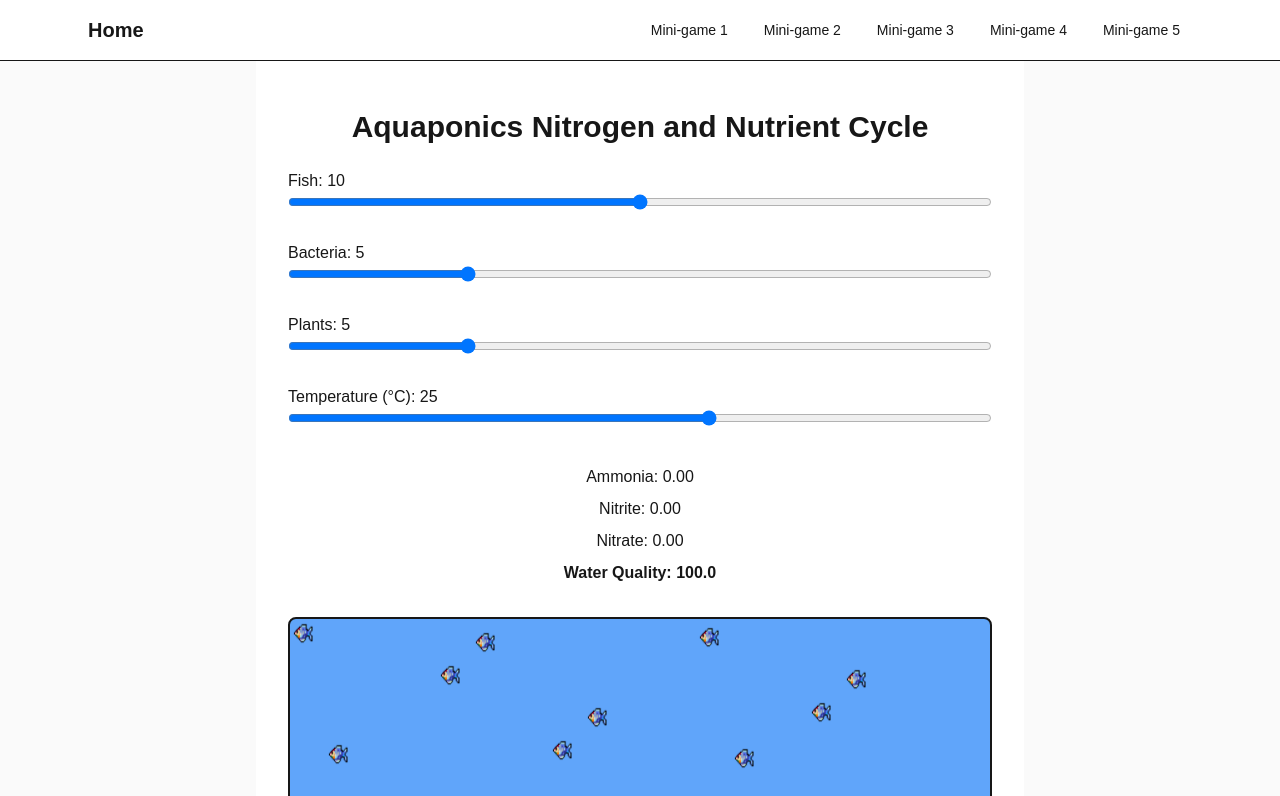
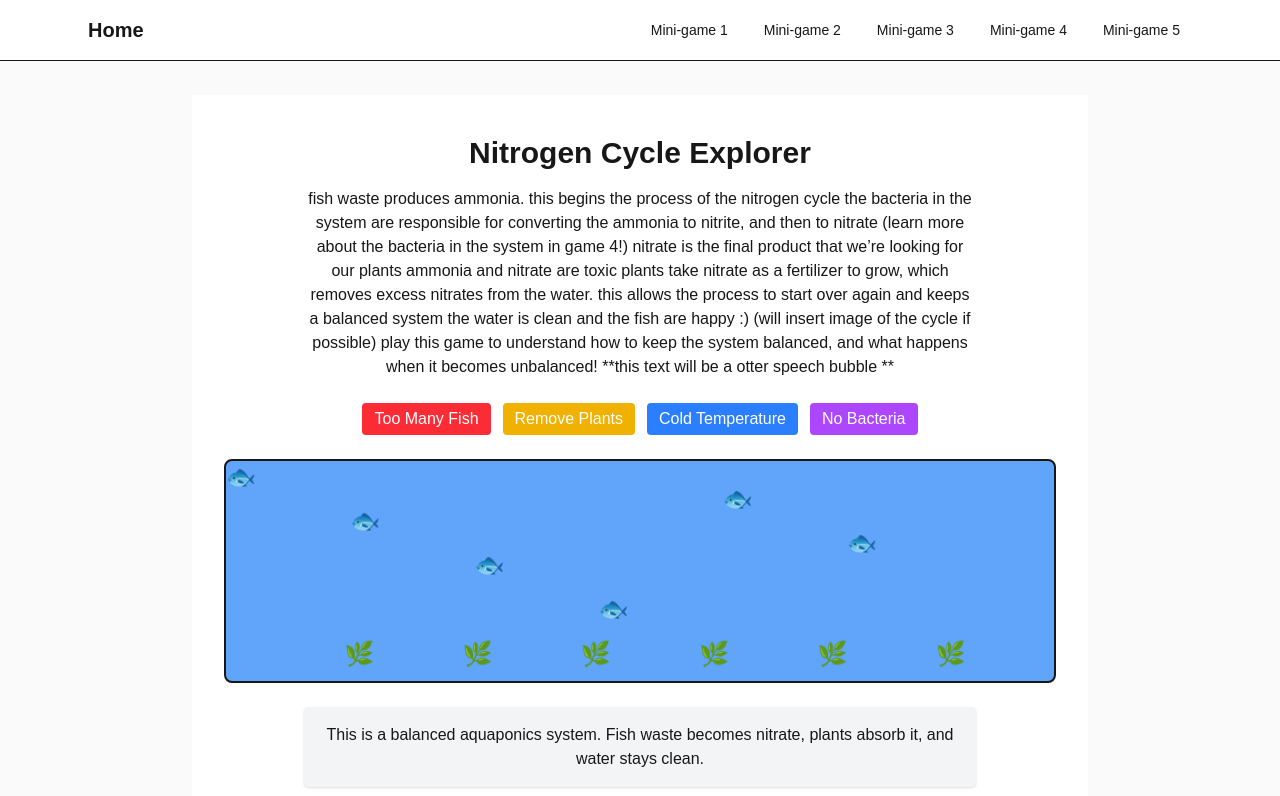
Before and after one commit to AshiJ7/FishFarmFrenzy, a Next.js app: page /mini-game-2 in a window 1280 px wide. Shown: the top 796 px of the page. Built offline with nearby package versions, Linux system fonts and the light colour scheme.

Commit message:
changed mini game 2

```diff
--- a/app/mini-game-2/page.tsx
+++ b/app/mini-game-2/page.tsx
@@ -1,224 +1,483 @@
+// "use client";
+
+// import { useState } from "react";
+// import Link from "next/link";
+
+// type GameState = {
+//   fish: number;
+//   bacteria: number;
+//   plants: number;
+//   temperature: number;
+//   ammonia: number;
+//   nitrite: number;
+//   nitrate: number;
+//   waterQuality: number;
+// };
+
+// export default function MiniGame2() {
+//   const [gameState, setGameState] = useState<GameState>({
+//     fish: 10,
+//     bacteria: 5,
+//     plants: 5,
+//     temperature: 25,
+//     ammonia: 0,
+//     nitrite: 0,
+//     nitrate: 0,
+//     waterQuality: 100,
+//   });
+
+//   const recalculate = (newState: GameState) => {
+//     let ammonia = newState.fish * 0.8;
+
+//     let efficiencyMultiplier = 1;
+
+//     if (newState.temperature < 18) {
+//       efficiencyMultiplier = 0.5;
+//     } else if (
+//       newState.temperature >= 24 &&
+//       newState.temperature <= 26
+//     ) {
+//       efficiencyMultiplier = 1.3;
+//     }
+
+//     const bacteriaPower =
+//       newState.bacteria * 0.6 * efficiencyMultiplier;
+
+//     const ammoniaConverted = Math.min(ammonia, bacteriaPower);
+//     ammonia -= ammoniaConverted;
+//     let nitrite = ammoniaConverted;
+
+//     const nitriteConverted = Math.min(nitrite, bacteriaPower * 0.8);
+//     nitrite -= nitriteConverted;
+//     let nitrate = nitriteConverted;
+
+//     const plantUptake = Math.min(
+//       nitrate,
+//       newState.plants * 0.7
+//     );
+//     nitrate -= plantUptake;
+
+//     let waterQuality =
+//       100 -
+//       ammonia * 15 -
+//       nitrite * 25 -
+//       nitrate * 5;
+
+//     waterQuality = Math.max(0, Math.min(100, waterQuality));
+
+//     setGameState({
+//       ...newState,
+//       ammonia,
+//       nitrite,
+//       nitrate,
+//       waterQuality,
+//     });
+//   };
+
+//   const handleChange = (
+//     key: keyof GameState,
+//     value: number
+//   ) => {
+//     const updated = {
+//       ...gameState,
+//       [key]: value,
+//     };
+
+//     recalculate(updated);
+//   };
+
+//   return (
+//     <div className="flex min-h-screen items-center justify-center bg-zinc-50 dark:bg-black">
+//       <main className="flex w-full max-w-3xl flex-col items-center py-12 px-8 bg-white dark:bg-black">
+//         <h1 className="text-3xl font-semibold mb-6">
+//           Aquaponics Nitrogen and Nutrient Cycle
+//         </h1>
+
+//         <div className="w-full space-y-6">
+//           <Slider
+//             label="Fish"
+//             value={gameState.fish}
+//             onChange={(v) => handleChange("fish", v)}
+//           />
+
+//           <Slider
+//             label="Bacteria"
+//             value={gameState.bacteria}
+//             onChange={(v) => handleChange("bacteria", v)}
+//           />
+
+//           <Slider
+//             label="Plants"
+//             value={gameState.plants}
+//             onChange={(v) => handleChange("plants", v)}
+//           />
+
+//           <Slider
+//             label="Temperature (°C)"
+//             value={gameState.temperature}
+//             onChange={(v) => handleChange("temperature", v)}
+//             min={10}
+//             max={35}
+//           />
+//         </div>
+
+//         {/* Stats */}
+//         <div className="mt-8 text-center space-y-2">
+//           <p>Ammonia: {gameState.ammonia.toFixed(2)}</p>
+//           <p>Nitrite: {gameState.nitrite.toFixed(2)}</p>
+//           <p>Nitrate: {gameState.nitrate.toFixed(2)}</p>
+//           <p className="font-bold">
+//             Water Quality: {gameState.waterQuality.toFixed(1)}
+//           </p>
+//         </div>
+
+//         {/* Visual Tank */}
+//         <div
+//           className="mt-8 w-full h-56 border-2 rounded-lg relative overflow-hidden transition-colors duration-300"
+//           style={{
+//             backgroundColor:
+//               gameState.waterQuality > 70
+//                 ? "#60a5fa"
+//                 : gameState.waterQuality > 40
+//                 ? "#facc15"
+//                 : "#ef4444",
+//           }}
+//         >
+//           {/* Fish Rendering */}
+//           {Array.from({ length: gameState.fish }).map((_, i) => (
+//             <img
+//               key={i}
+//               src="/fish.png"
+//               alt="fish"
+//               className="absolute w-8 h-8"
+//               style={{
+//                 left: `${(i * 37) % 90}%`,
+//                 top: `${(i * 53) % 70}%`,
+//               }}
+//             />
+//           ))}
+
+//           {/* Plants Rendering */}
+//             {Array.from({ length: gameState.plants }).map((_, i) => (
+//               <span
+//                 key={`plant-${i}`}
+//                 className="absolute text-2xl"
+//                 style={{
+//                   left: `${(i * 15) % 95}%`,
+//                   bottom: "5%",
+//                 }}
+//               >
+//                 🌿
+//               </span>
+//             ))}
+//         </div>
+
+//         {/* System Status */}
+//         <p className="font-bold mt-4 text-center text-lg">
+//           {gameState.waterQuality > 70
+//             ? "🌿 System Stable"
+//             : gameState.waterQuality > 40
+//             ? "⚠️ System Under Stress"
+//             : "💀 System Collapsing"}
+//         </p>
+
+//         <nav className="mt-8 flex gap-4">
+//           <Link href="/">Home</Link>
+//           <Link href="/mini-game-1">Prev</Link>
+//           <Link href="/mini-game-3">Next</Link>
+//         </nav>
+//       </main>
+//     </div>
+//   );
+// }
+
+// function Slider({
+//   label,
+//   value,
+//   onChange,
+//   min = 0,
+//   max = 20,
+// }: {
+//   label: string;
+//   value: number;
+//   onChange: (val: number) => void;
+//   min?: number;
+//   max?: number;
+// }) {
+//   return (
+//     <div>
+//       <label className="block font-medium">
+//         {label}: {value}
+//       </label>
+//       <input
+//         type="range"
+//         min={min}
+//         max={max}
+//         value={value}
+//         onChange={(e) =>
+//           onChange(Number(e.target.value))
+//         }
+//         className="w-full"
+//       />
+//     </div>
+//   );
+// }
+
 "use client";
 
+import { noDeprecation } from "process";
 import { useState } from "react";
-import Link from "next/link";
 
-type GameState = {
-  fish: number;
-  bacteria: number;
-  plants: number;
-  temperature: number;
-  ammonia: number;
-  nitrite: number;
-  nitrate: number;
-  waterQuality: number;
+type Scenario =
+  | "balanced"
+  | "tooManyFish"
+  | "tooFewPlants"
+  | "coldTemp"
+  | "noBacteria";
+
+type QuizOption = {
+  text: string;
+  correct: boolean;
 };
 
 export default function MiniGame2() {
-  const [gameState, setGameState] = useState<GameState>({
-    fish: 10,
-    bacteria: 5,
-    plants: 5,
-    temperature: 25,
-    ammonia: 0,
-    nitrite: 0,
-    nitrate: 0,
-    waterQuality: 100,
-  });
+  const [scenario, setScenario] =
+    useState<Scenario>("balanced");
 
-  const recalculate = (newState: GameState) => {
-    let ammonia = newState.fish * 0.8;
+  // const [answered, setAnswered] =
+  //   useState<boolean>(false);
 
-    let efficiencyMultiplier = 1;
+  const [locked, setLocked] = useState<boolean>(false);
 
-    if (newState.temperature < 18) {
-      efficiencyMultiplier = 0.5;
-    } else if (
-      newState.temperature >= 24 &&
-      newState.temperature <= 26
-    ) {
-      efficiencyMultiplier = 1.3;
-    }
+  const [feedback, setFeedback] =
+    useState<string>("");
 
-    const bacteriaPower =
-      newState.bacteria * 0.6 * efficiencyMultiplier;
+  const scenarios = {
+    balanced: {
+      fish: 6,
+      plants: 6,
+      waterColor: "#60a5fa",
+      fishIcon: "🐟",
+      plantIcon: "🌿",
+      message:
+        "This is a balanced aquaponics system. Fish waste becomes nitrate, plants absorb it, and water stays clean.",
+      quiz: [],
+    },
 
-    const ammoniaConverted = Math.min(ammonia, bacteriaPower);
-    ammonia -= ammoniaConverted;
-    let nitrite = ammoniaConverted;
+    tooManyFish: {
+      fish: 12,
+      plants: 3,
+      waterColor: "#ef4444",
+      fishIcon: "🐠",
+      plantIcon: "🌱",
+      message:
+        "Too many fish produce excess ammonia. Toxic waste builds up and fish become stressed.",
+      quiz: [
+        { text: "Add more fish", correct: false },
+        { text: "Remove some fish", correct: true },
+        { text: "Remove all plants", correct: false },
+      ],
+    },
 
-    const nitriteConverted = Math.min(nitrite, bacteriaPower * 0.8);
-    nitrite -= nitriteConverted;
-    let nitrate = nitriteConverted;
+    tooFewPlants: {
+      fish: 6,
+      plants: 1,
+      waterColor: "#facc15",
+      fishIcon: "🐟",
+      plantIcon: "🥀",
+      message:
+        "Without enough plants, nitrate builds up in the water.",
+      quiz: [
+        { text: "Add more plants", correct: true },
+        { text: "Add more fish", correct: false },
+        { text: "Lower temperature", correct: false },
+      ],
+    },
 
-    const plantUptake = Math.min(
-      nitrate,
-      newState.plants * 0.7
-    );
-    nitrate -= plantUptake;
+    coldTemp: {
+      fish: 6,
+      plants: 6,
+      waterColor: "#facc15",
+      fishIcon: "🐠",
+      plantIcon: "🌱",
+      message:
+        "Cold temperatures slow down nitrifying bacteria. Waste begins to accumulate.",
+      quiz: [
+        { text: "Lower the temperature more", correct: false },
+        { text: "Raise the temperature", correct: true },
+        { text: "Remove plants", correct: false },
+      ],
+    },
 
-    let waterQuality =
-      100 -
-      ammonia * 15 -
-      nitrite * 25 -
-      nitrate * 5;
-
-    waterQuality = Math.max(0, Math.min(100, waterQuality));
-
-    setGameState({
-      ...newState,
-      ammonia,
-      nitrite,
-      nitrate,
-      waterQuality,
-    });
+    noBacteria: {
+      fish: 6,
+      plants: 6,
+      waterColor: "#ef4444",
+      fishIcon: "🐟",
+      plantIcon: "🥀",
+      message:
+        "Without bacteria, ammonia and nitrite don't convert to nitrate, which harms the fish and plants.",
+      quiz: [
+        { text: "Add more fish", correct: false },
+        { text: "Remove plants", correct: false },
+        { text: "Add beneficial bacteria", correct: true },
+      ],
+    },
   };
 
-  const handleChange = (
-    key: keyof GameState,
-    value: number
-  ) => {
-    const updated = {
-      ...gameState,
-      [key]: value,
+  const data = scenarios[scenario];
+
+  const selectScenario = (newScenario: Scenario) => {
+  setScenario(newScenario);
+  setLocked(false);
+  setFeedback("");
 };
 
-    recalculate(updated);
+  const handleAnswer = (correct: boolean) => {
+  if (correct) {
+    setLocked(true);
+    setFeedback("✅ Correct! The system is now balanced.");
+
+    setTimeout(() => {
+      setScenario("balanced");
+      setLocked(false);
+      setFeedback("");
+    }, 1500);
+  } else {
+    setFeedback("❌ Not quite. Try again!");
+  }
 };
 
   return (
-    <div className="flex min-h-screen items-center justify-center bg-zinc-50 dark:bg-black">
-      <main className="flex w-full max-w-3xl flex-col items-center py-12 px-8 bg-white dark:bg-black">
-        <h1 className="text-3xl font-semibold mb-6">
-          Aquaponics Nitrogen and Nutrient Cycle
+    <div className="flex min-h-screen items-center justify-center bg-zinc-50">
+      <main className="flex w-full max-w-4xl flex-col items-center py-10 px-8 bg-white">
+
+        <h1 className="text-3xl font-bold mb-4">
+          Nitrogen Cycle Explorer
         </h1>
 
-        <div className="w-full space-y-6">
-          <Slider
-            label="Fish"
-            value={gameState.fish}
-            onChange={(v) => handleChange("fish", v)}
-          />
+        <p className="text-center max-w-2xl mb-6">
+          fish waste produces ammonia. this begins the process of the nitrogen cycle
+the bacteria in the system are responsible for converting the ammonia to nitrite, and then to nitrate (learn more about the bacteria in the system in game 4!)
+nitrate is the final product that we’re looking for our plants
+ammonia and nitrate are toxic
+plants take nitrate as a fertilizer to grow, which removes excess nitrates from the water. this allows the process to start over again and keeps a balanced system
+the water is clean and the fish are happy :) (will insert image of the cycle if possible)
 
-          <Slider
-            label="Bacteria"
-            value={gameState.bacteria}
-            onChange={(v) => handleChange("bacteria", v)}
-          />
+        play this game to understand how to keep the system balanced, and what happens when it becomes unbalanced!
+        **this text will be a otter speech bubble **
+        </p>
 
-          <Slider
-            label="Plants"
-            value={gameState.plants}
-            onChange={(v) => handleChange("plants", v)}
-          />
+        {/* Scenario Buttons */}
+        <div className="flex flex-wrap gap-3 mb-6">
+          <button
+            onClick={() => selectScenario("tooManyFish")}
+            className="bg-red-500 text-white px-3 py-1 rounded"
+          >
+            Too Many Fish
+          </button>
 
-          <Slider
-            label="Temperature (°C)"
-            value={gameState.temperature}
-            onChange={(v) => handleChange("temperature", v)}
-            min={10}
-            max={35}
-          />
+          <button
+            onClick={() => selectScenario("tooFewPlants")}
+            className="bg-yellow-500 text-white px-3 py-1 rounded"
+          >
+            Remove Plants
+          </button>
+
+          <button
+            onClick={() => selectScenario("coldTemp")}
+            className="bg-blue-500 text-white px-3 py-1 rounded"
+          >
+            Cold Temperature
+          </button>
+
+          <button onClick={() => selectScenario("noBacteria")} className="bg-purple-500 text-white px-3 py-1 rounded">No Bacteria </button>
         </div>
 
-        {/* Stats */}
-        <div className="mt-8 text-center space-y-2">
-          <p>Ammonia: {gameState.ammonia.toFixed(2)}</p>
-          <p>Nitrite: {gameState.nitrite.toFixed(2)}</p>
-          <p>Nitrate: {gameState.nitrate.toFixed(2)}</p>
-          <p className="font-bold">
-            Water Quality: {gameState.waterQuality.toFixed(1)}
-          </p>
-        </div>
-
-        {/* Visual Tank */}
+        {/* Tank */}
         <div
-          className="mt-8 w-full h-56 border-2 rounded-lg relative overflow-hidden transition-colors duration-300"
+          className="w-full h-56 border-2 rounded-lg relative overflow-hidden transition-colors duration-500"
+          style={{ backgroundColor: data.waterColor }}
+        >
+          {Array.from({ length: data.fish }).map((_, i) => (
+            <span
+              key={i}
+              className="absolute text-2xl"
               style={{
-            backgroundColor:
-              gameState.waterQuality > 70
-                ? "#60a5fa"
-                : gameState.waterQuality > 40
-                ? "#facc15"
-                : "#ef4444",
+                left: `${(i * 15) % 90}%`,
+                top: `${(i * 20) % 70}%`,
               }}
             >
-          {/* Fish Rendering */}
-          {Array.from({ length: gameState.fish }).map((_, i) => (
-            <img
-              key={i}
-              src="/fish.png"
-              alt="fish"
-              className="absolute w-8 h-8"
-              style={{
-                left: `${(i * 37) % 90}%`,
-                top: `${(i * 53) % 70}%`,
-              }}
-            />
+              {data.fishIcon}
+            </span>
           ))}
 
-          {/* Plants Rendering */}
-            {Array.from({ length: gameState.plants }).map((_, i) => (
+          {Array.from({ length: data.plants }).map((_, i) => (
             <span
-                key={`plant-${i}`}
+              key={i}
               className="absolute text-2xl"
               style={{
-                  left: `${(i * 15) % 95}%`,
+                left: `${(i + 1) *
+                  (100 / (data.plants + 1))}%`,
                 bottom: "5%",
               }}
             >
-                🌿
+              {data.plantIcon}
             </span>
           ))}
         </div>
 
-        {/* System Status */}
-        <p className="font-bold mt-4 text-center text-lg">
-          {gameState.waterQuality > 70
-            ? "🌿 System Stable"
-            : gameState.waterQuality > 40
-            ? "⚠️ System Under Stress"
-            : "💀 System Collapsing"}
+        {/* Explanation */}
+        <div className="mt-6 p-4 bg-gray-100 rounded shadow max-w-2xl text-center">
+          <p>{data.message}</p>
+        </div>
+
+        {/* Quiz Section */}
+        {scenario !== "balanced" && (
+          <div className="mt-6 text-center">
+            <h2 className="font-semibold mb-3">
+              How can we fix this system?
+            </h2>
+
+            <div className="flex flex-col gap-2">
+              {data.quiz.map((option, index) => (
+                <button
+                  key={index}
+                  onClick={() =>
+                    handleAnswer(option.correct)
+                  }
+                  disabled={locked}
+                  className="border px-3 py-1 rounded hover:bg-gray-200"
+                >
+                  {option.text}
+                </button>
+              ))}
+            </div>
+
+            {feedback && (
+              <p className="mt-4 font-medium">
+                {feedback}
               </p>
-
-        <nav className="mt-8 flex gap-4">
-          <Link href="/">Home</Link>
-          <Link href="/mini-game-1">Prev</Link>
-          <Link href="/mini-game-3">Next</Link>
-        </nav>
+            )}
+          </div>
+        )}
       </main>
     </div>
   );
 }
 
-function Slider({
-  label,
-  value,
-  onChange,
-  min = 0,
-  max = 20,
-}: {
-  label: string;
-  value: number;
-  onChange: (val: number) => void;
-  min?: number;
-  max?: number;
-}) {
-  return (
-    <div>
-      <label className="block font-medium">
-        {label}: {value}
-      </label>
-      <input
-        type="range"
-        min={min}
-        max={max}
-        value={value}
-        onChange={(e) =>
-          onChange(Number(e.target.value))
-        }
-        className="w-full"
-      />
-    </div>
-  );
-}
+
+
+
+
+
+// things to change:
+// - add image of the cycle as reference
+// - add otter speech bubble
+// - add more scenarios but make it harder to guess the correct answer
+// - when you level up the scenarios will get harder and more complex, more factors to consider (like light, pH, etc)
+// - when you click wrong answer on quiz, it doesn't allow you to select another answer
+// - pixel art to differentiate between healthy and sad fish and plants
+// - add more feedback to the quiz answers, like why the correct answer is correct and why wrong is wrong
+// -  second wrong guess will say try one more time
+// - know what scenario you are in
```
Lines whose indentation alone changed are shown as unchanged.
